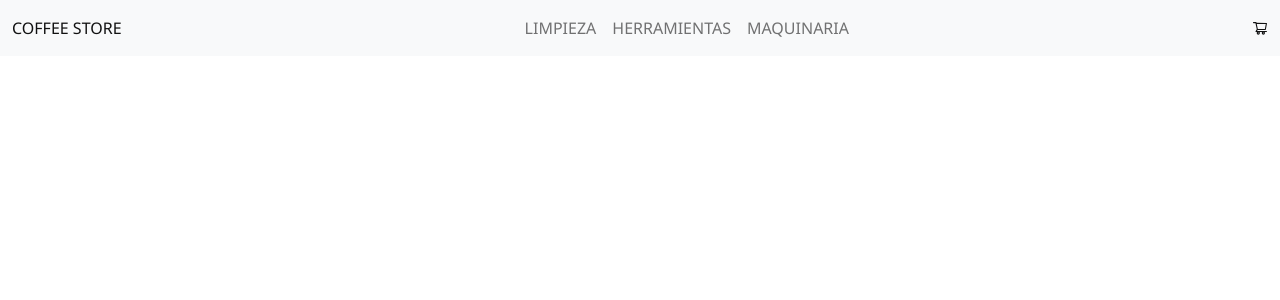
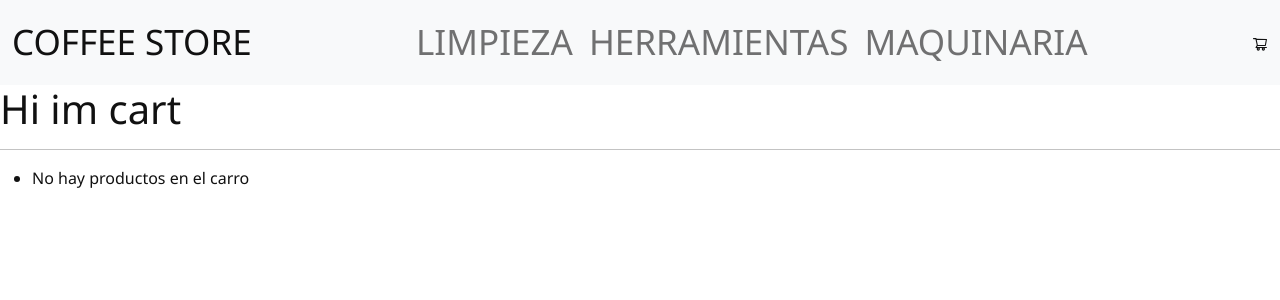
Before and after one commit to kennyfraniel/coffeestore-react, a React (Create React App) app: page /cart in a window 1280 px wide. Shown: the top 300 px of the page. Built offline with nearby package versions, Linux system fonts and the light colour scheme.

Commit message:
padre aprendiendo github

```diff
--- a/src/App.css
+++ b/src/App.css
@@ -23,7 +23,9 @@ header {
   margin-bottom: 2rem;
   box-shadow: 0 1px 11px 3px rgb(0 0 0/21%);
 }
-
+.nav-link {
+  font-size: 35px;
+}
 header a {
   color: #ad343e;
   font-size: 1.5rem;
@@ -84,6 +86,7 @@ header a {
 .list-container {
   width: 100%;
   display: flex;
+  flex-direction: row;
   overflow: hidden;
   padding: 5px 10px;
   border-bottom: #d8dee6 2px solid;
--- a/src/App.js
+++ b/src/App.js
@@ -3,18 +3,24 @@ import { BrowserRouter, BrowserRouter as Router, Route, Routes} from 'react-rout
 import Navbar from './components/Navbar'
 import ItemListContainer from './components/ItemListContainer'
 import Videos from './containers/Videos'
+import Cart from "./components/Cart";
+import CartContextProvider from './components/CartContext'
+import ItemDetail from './components/ItemDetail'
 
 
 const App = () => {
   return (
+    <CartContextProvider>
     <BrowserRouter>
     <Navbar />
       <Routes>
         <Route path='/' element={<Videos/>} />
         <Route path='/category/:idCategory' element={<Videos/>} />
-
+        <Route path='/cart' element={<Cart/>} />
+        <Route path='/ItemDetail' element={<ItemDetail/>}/>
       </Routes>
     </BrowserRouter>
+    </CartContextProvider>
   )
 }
 
--- /dev/null
+++ b/src/components/Cart.js
@@ -0,0 +1,23 @@
+import React from 'react';
+import { useContext } from 'react';
+import { CartContext } from './CartContext';
+
+const Cart = () => {
+    const test = useContext(CartContext)
+    console.log(test)
+  return (
+    <>
+    <h1>Hi im cart</h1>
+    <hr/>
+    <ul>
+    {
+      test.length === 0
+      ? <li>No hay productos en el carro</li>
+      : test.map(item => <li>{item.name}</li>)
+    }
+    </ul>
+    </>
+  )
+}
+
+export default Cart
--- /dev/null
+++ b/src/components/CartContext.js
@@ -0,0 +1,20 @@
+import {Children, createContext} from 'react';
+import { useState } from 'react';
+
+export const CartContext = createContext();
+
+const CartContextProvider = (props) => {
+    const [cartList, setCartList] = useState ([]);
+
+    const addToCart = (item) => {
+        setCartList(item)
+    }
+
+    return (
+        <CartContext.Provider value={cartList}>
+            {props.children}
+        </CartContext.Provider>
+    )
+}
+
+export default CartContextProvider;
--- /dev/null
+++ b/src/components/ItemDetail.js
@@ -0,0 +1,9 @@
+import React from 'react'
+
+const ItemDetail = () => {
+  return (
+    <h1>HOLA MUNDO</h1>
+  )
+}
+
+export default ItemDetail
--- a/src/components/ItemListContainer.js
+++ b/src/components/ItemListContainer.js
@@ -1,4 +1,6 @@
 import {useState} from 'react'
+import { Link } from 'react-router-dom';
+import { Route } from 'wouter';
 
 const ItemListContainer = (props) => {
   const [rate, setRate] = useState(0);
@@ -18,9 +20,11 @@ const ItemListContainer = (props) => {
       </div>
       <div className='list-info'>
       <h3 className='list-info h3'>{props.title}</h3>
-      <h4 className="list-info h4">{props.precio}</h4>
-      <span>Este producto tiene {rate} puntos</span> - <button onClick={rateProducto}>Puntuá este producto</button> <button onClick={disrateProducto}>Despuntuá este producto</button>
-      <p className='list-info p'>{props.description}</p>
+      <h4 className='list-info h4'>{props.precio}</h4>
+      <Link to='/ItemDetail'><button>Mas detalles!</button></Link>
+      <hr></hr>
+      <span>Agregar al carrito {rate} </span> - <button onClick={rateProducto}>+</button> <button onClick={disrateProducto}>-</button> <Link to='/Cart'><button>Agregar al carrito</button></Link>
+      <p className='list-info h4'>{props.description}</p>
       <button onClick ={props.deleteProducto}>Borrar este producto</button>
       </div>
     </div>
--- a/src/components/Navbar.js
+++ b/src/components/Navbar.js
@@ -17,7 +17,7 @@ export const navbar = () => {
                         <Link to='/category/12' className="nav-link" >HERRAMIENTAS</Link>
                         <Link to='/category/13' className="nav-link">MAQUINARIA</Link>
                     </div>
-                    <CartWidgets/>
+                    <Link to='/Cart'><CartWidgets/></Link>
                 </div>
             </div>
 
```
